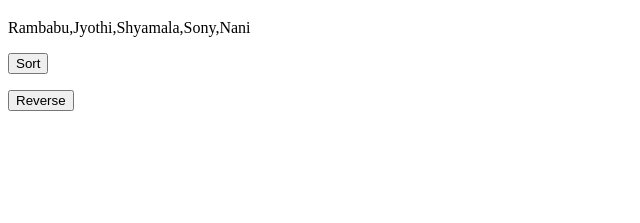
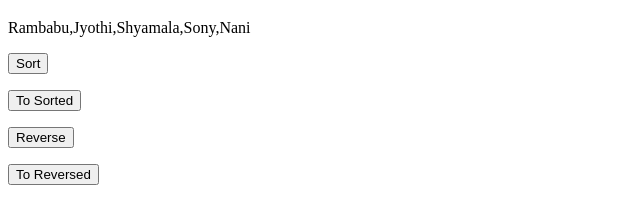
Before and after one commit to sonyphoebeb/BasicFullStackIntroduction, a website: page javscriptBasics/arraySortMethods.html in a window 1280 px wide. Shown: the part 61-284 px from the top of the page, without its empty margins (0-640 px from the left). Drawn offline with Linux system fonts and the light colour scheme.

Commit message:
more methods practiced

```diff
--- a/javscriptBasics/arraySortMethods.html
+++ b/javscriptBasics/arraySortMethods.html
@@ -14,8 +14,14 @@
     <button onclick="arraySort()">Sort</button>
     <p id="arraySortResult"></p>
 
+    <button onclick="arrayToSorted()">To Sorted</button>
+    <p id="arrayToSortedResult"></p>
+
     <button onclick="arrayReverse()">Reverse</button>
     <p id="arrayReverseResult"></p>
+
+    <button onclick="arrayToReversed()">To Reversed</button>
+    <p id="arrayToReversedResult"></p>
 
 </body>
 
--- a/javscriptBasics/arraySortMethods.js
+++ b/javscriptBasics/arraySortMethods.js
@@ -8,7 +8,17 @@ function arraySort(){
     document.getElementById("arraySortResult").innerHTML = myFamily.sort();
 }
 
+//same as sort but toSorted will not alter the original array
+function arrayToSorted(){
+    document.getElementById("arrayToSortedResult").innerHTML = myFamily.toSorted();
+}
+
 //fun to reverse an array
 function arrayReverse(){
     document.getElementById("arrayReverseResult").innerHTML = myFamily.reverse();
 }
+
+//same as sort but toReversed will not alter the original array
+function arrayToReversed(){
+    document.getElementById("arrayToReversedResult").innerHTML = myFamily.toReversed();
+}
```
